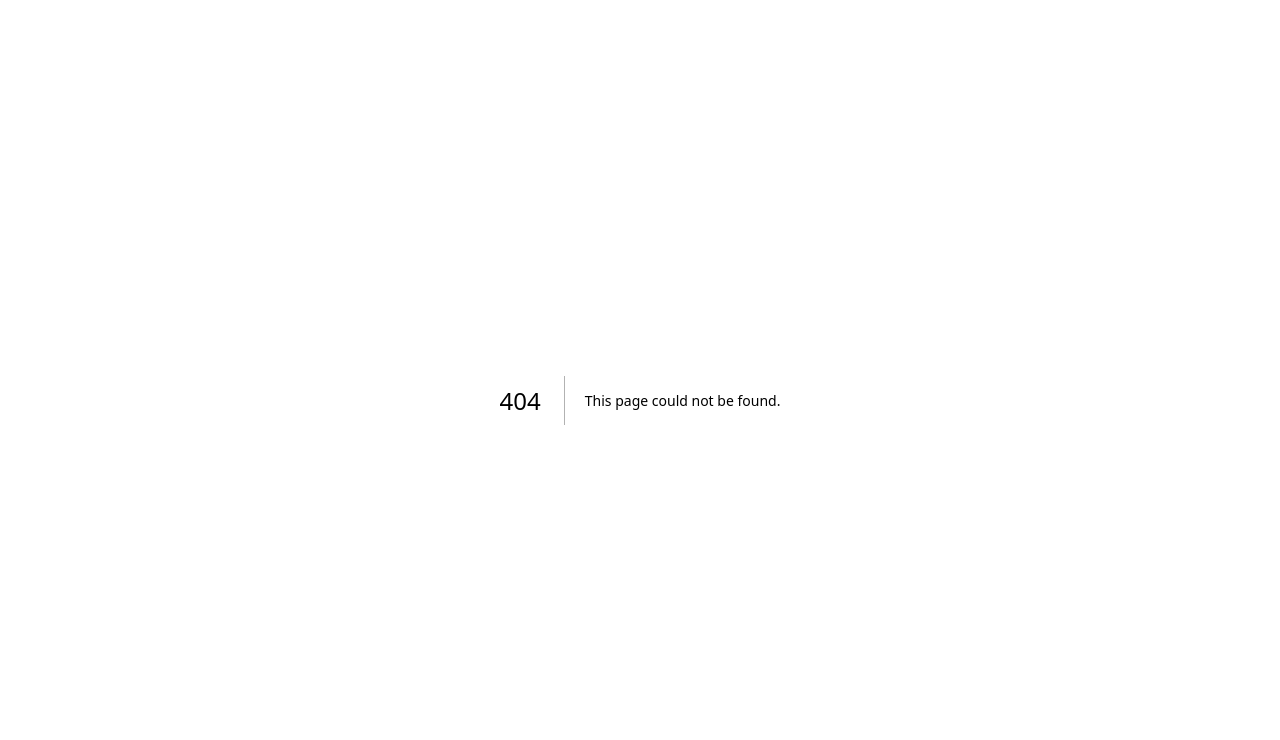
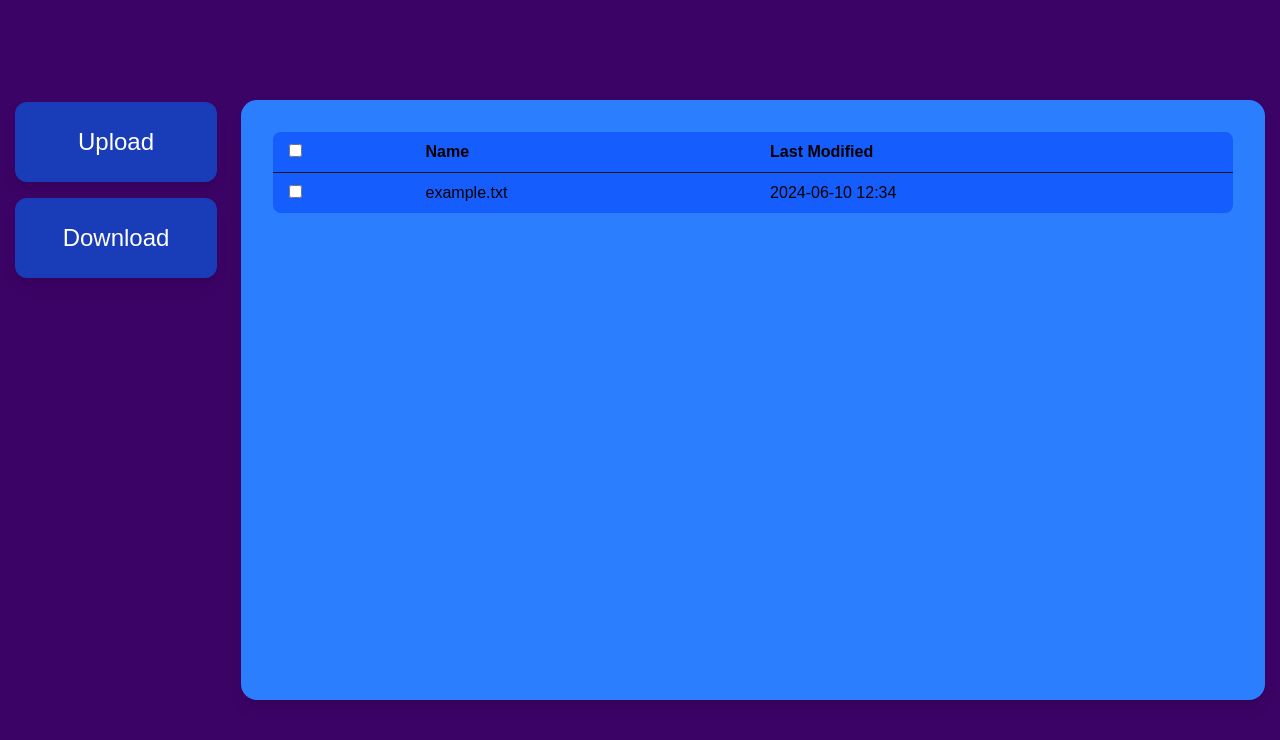
Before and after one commit to IainHenn/bridges, a Next.js app in the folder frontend/: page /files in a window 1280 px wide. Before the commit this address had no page. Shown: the top 740 px of the page. Built offline with nearby package versions, Linux system fonts and the light colour scheme.

Commit message:
Feature: Basic UI for upload/download, select (and select all) files

```diff
--- /dev/null
+++ b/frontend/src/app/files/page.tsx
@@ -0,0 +1,116 @@
+"use client"
+import { useState, useEffect } from "react";
+import { useRouter } from 'next/navigation';
+import { decodeReply } from "next/dist/server/app-render/entry-base";
+import Dropzone from 'react-dropzone'
+
+
+export default function files() {
+  const [files, setFiles] = useState(['example.txt']);
+  const [selectedFiles, setSelectedFiles] = useState<string[]>([]);
+  const [selectAll, setSelectAll] = useState(false);
+
+  const selectAllFiles = () => {
+
+    if(selectAll == false){
+        setSelectedFiles(files);
+        setSelectAll(true);
+    }
+    else {
+    setSelectedFiles([]);
+    setSelectAll(false);
+    }
+  }
+  return (
+    <div className="flex items-center justify-center min-h-screen bg-purple-950">
+    <div className="flex flex-col items-center space-y-4 mr-6 -mt-105">
+        <label htmlFor="file-upload" className="px-12 py-6 text-2xl bg-blue-800 hover:bg-blue-900 text-white rounded-xl shadow-lg cursor-pointer w-full text-center">
+            Upload
+            <input
+                id="file-upload"
+                type="file"
+                className="hidden"
+                onChange={(e) => {
+                    // handle file upload here
+                    const file = e.target.files?.[0];
+                    if (file) {
+                        // You can process the file here
+                        console.log("Selected file:", file);
+                    }
+                }}
+            />
+        </label>
+        <button className="px-12 py-6 text-2xl bg-blue-800 hover:bg-blue-900 text-white rounded-xl shadow-lg cursor-pointer w-full">
+            Download
+        </button>
+    </div>
+      <div className="flex flex-col items-center justify-center bg-blue-500 rounded-2xl shadow-lg p-8 w-[80%] h-150 stext-black">
+        <div className="w-full h-full overflow-auto">
+            <Dropzone
+                noClick
+                onDrop={acceptedFiles => {
+                    // handle dropped files here
+                    if (acceptedFiles.length > 0) {
+                        //This is wrong fix later
+                        setFiles(prev => [...prev, ...acceptedFiles.map(f => f.name)]);
+                    }
+                }}
+            >
+                {({ getRootProps, getInputProps, isDragActive, isDragAccept, isDragReject }) => (
+                    <div
+                        {...getRootProps()}
+                        className={`transition-colors duration-200 ${
+                            isDragActive ? "bg-blue-700" : "bg-blue-600"
+                        } min-w-full rounded-lg`}
+                        style={{ cursor: "pointer" }}
+                    >
+                        <input {...getInputProps()} />
+                        <table className="min-w-full rounded-lg">
+                            <thead>
+                                <tr>
+                                    <th className="px-4 py-2 text-left">
+                                        <input type="checkbox" onClick={selectAllFiles}/>
+                                    </th>
+                                    <th className="px-4 py-2 text-left text-black">Name</th>
+                                    <th className="px-4 py-2 text-left text-black">Last Modified</th>
+                                </tr>
+                            </thead>
+                            <tbody>
+                                {files.map((file, idx) => (
+                                    <tr
+                                        className={`border-t transition-colors duration-150 hover:bg-blue-800`}
+                                        key={file || idx}
+                                    >
+                                        <td className="px-4 py-2">
+                                            <input
+                                                type="checkbox"
+                                                checked={selectedFiles.includes(file)}
+                                                onChange={() => {
+                                                    setSelectedFiles(prev =>
+                                                        prev.includes(file)
+                                                            ? prev.filter(f => f !== file)
+                                                            : [...prev, file]
+                                                    );
+                                                }}
+                                                title={`Select file ${file}`}
+                                            />
+                                        </td>
+                                        <td className="px-4 py-2 text-black">{file}</td>
+                                        <td className="px-4 py-2 text-black">2024-06-10 12:34</td>
+                                    </tr>
+                                ))}
+                            </tbody>
+                        </table>
+                        {isDragActive && (
+                            <div className="absolute inset-0 flex items-center justify-center bg-blue-900 bg-opacity-40 rounded-lg pointer-events-none">
+                                <span className="text-white text-lg font-bold">Drop files here...</span>
+                            </div>
+                        )}
+                    </div>
+                )}
+            </Dropzone>
+        </div>
+      </div>
+    </div>
+  );
+}
--- a/frontend/src/app/page.tsx
+++ b/frontend/src/app/page.tsx
@@ -38,7 +38,7 @@ export default function Home() {
           } else {
             console.log("failed to generate user token");
           }
-          router.push('/dashboard');
+          router.push('/validate');
         } else {
           console.log(`Failed to login user: ${response.status}`)
         }
--- a/frontend/src/app/dashboard/page.tsx
+++ b/frontend/src/app/validate/page.tsx
@@ -5,7 +5,7 @@ import { decodeReply } from "next/dist/server/app-render/entry-base";
 import Dropzone from 'react-dropzone'
 
 
-export default function Dashboard() {
+export default function Validation() {
 
   const router = useRouter();
   const [validated, setValidation] = useState(false);
@@ -193,7 +193,7 @@ export default function Dashboard() {
 
       const verifyData = await verifyResponse.json();
       if (verifyResponse.ok && verifyData.success) {
-        console.log("nice");
+        router.push("/files");
       }
       else{
         console.log(verifyResponse.error);
```
